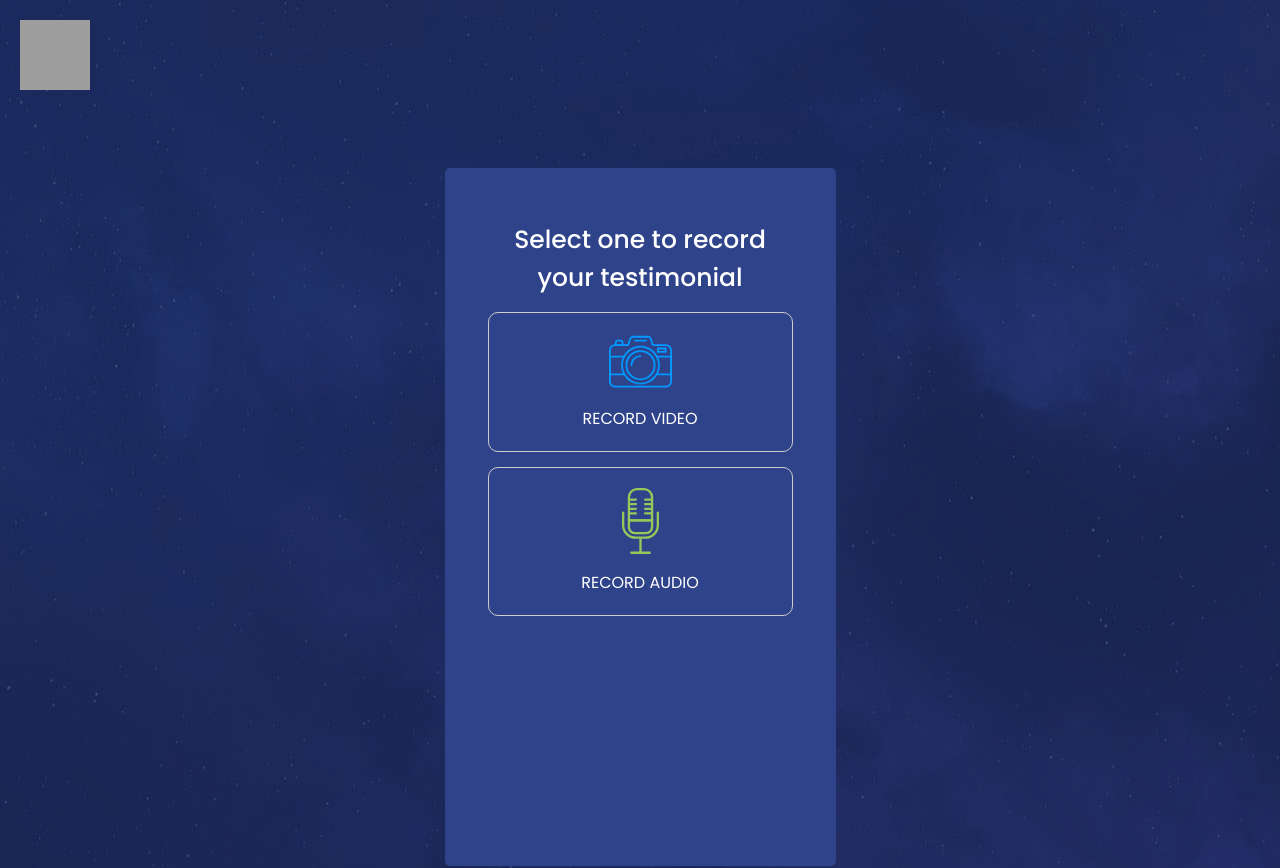
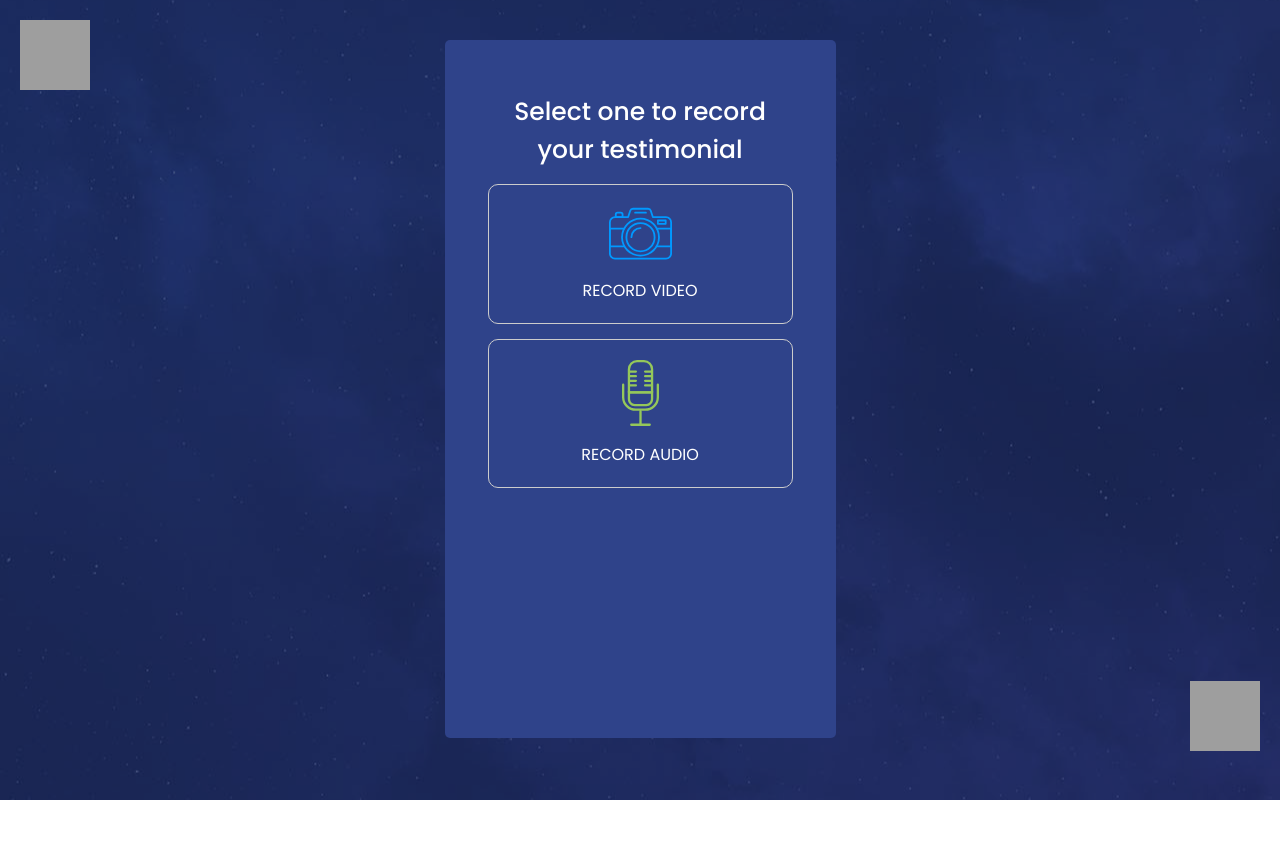
Before and after one commit to ArslanHayat12/fankave-poc, a React (Create React App) app in the folder fk-testimonial/: page / in a window 1280 px wide. Shown: the top 868 px of the page. After the commit the page ends 800 px from the top, so only its background shows below. Built offline with nearby package versions, Linux system fonts and the light colour scheme; grey boxes are pictures that could not be loaded; what react-soundplayer would draw is missing.

Commit message:
removes scroll for dekstop view

```diff
--- a/fk-testimonial/src/App.css
+++ b/fk-testimonial/src/App.css
@@ -8,7 +8,7 @@ body {
 }
 
 .main-container {
-  height: 100vh;
+  height: 68vh;
   display: flex;
   justify-content: center;
   align-items: center;
```
